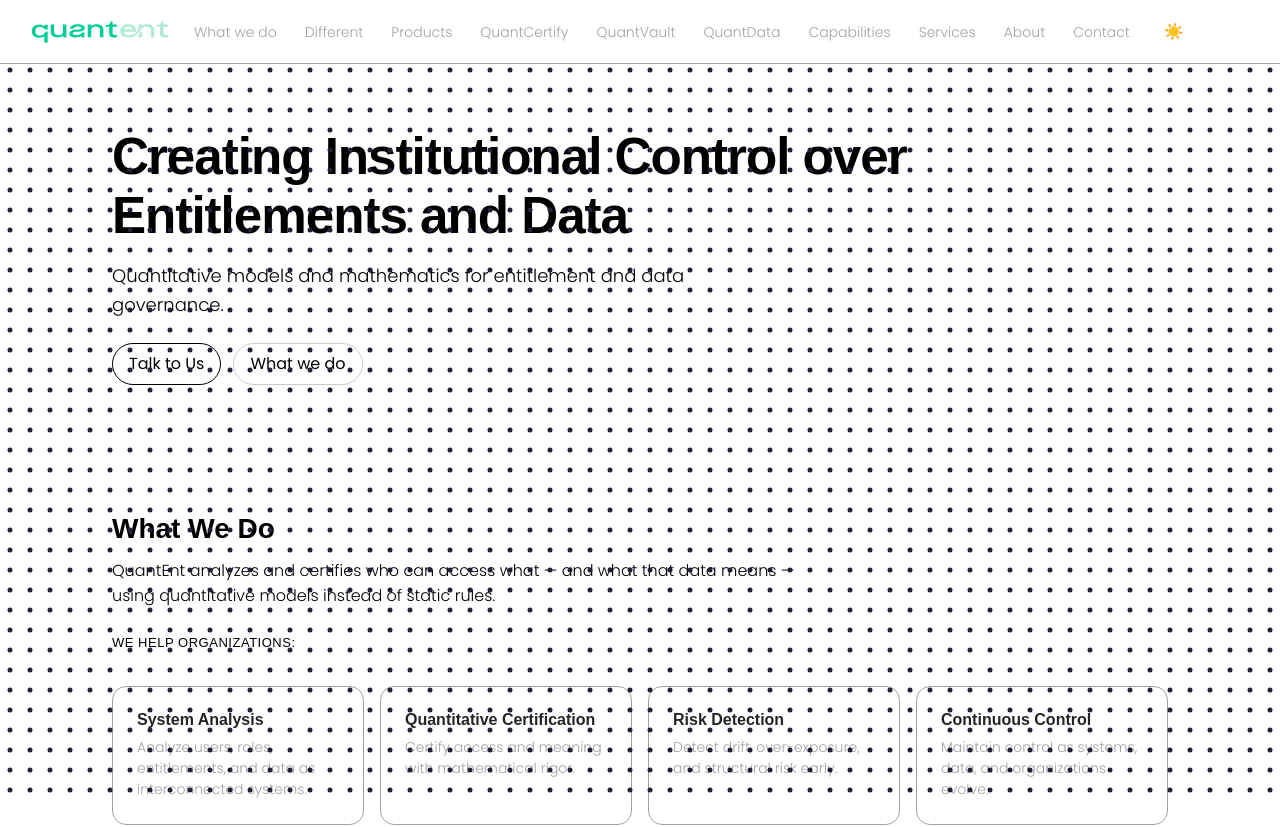
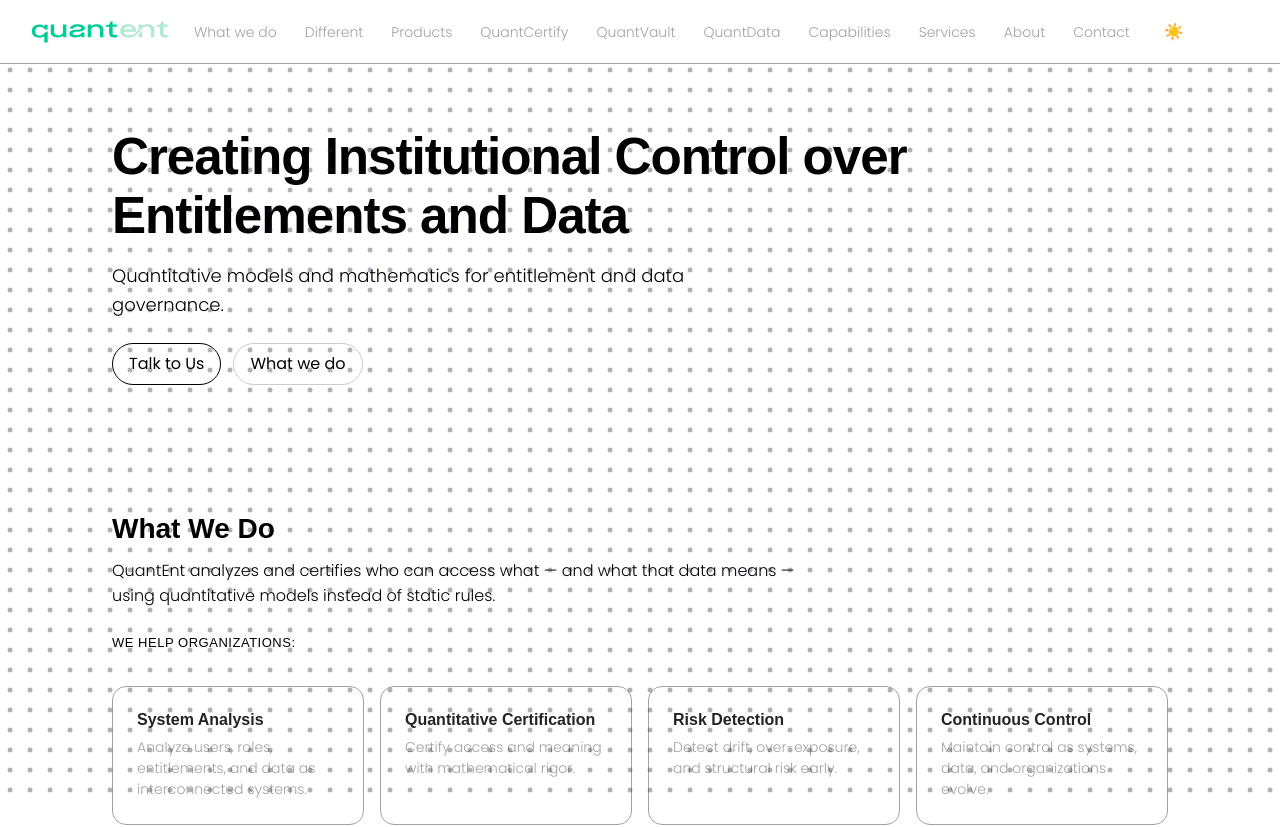
Before and after one commit to quantent-web/quantent-web, a Next.js app: page / in a window 1280 px wide. Shown: the top 827 px of the page. Built offline with nearby package versions, Linux system fonts and the light colour scheme; a web font is replaced by a local one.

Commit message:
fix: reduce DotGrid overlay intensity

```diff
--- a/app/components/DotGrid/DotGrid.css
+++ b/app/components/DotGrid/DotGrid.css
@@ -3,6 +3,7 @@
   inset: 0;
   pointer-events: none;
   z-index: 0;
+  opacity: 0.35; /* <- clave: que no “pise” al contenido */
 }
 
 .dotgrid-canvas {
```
